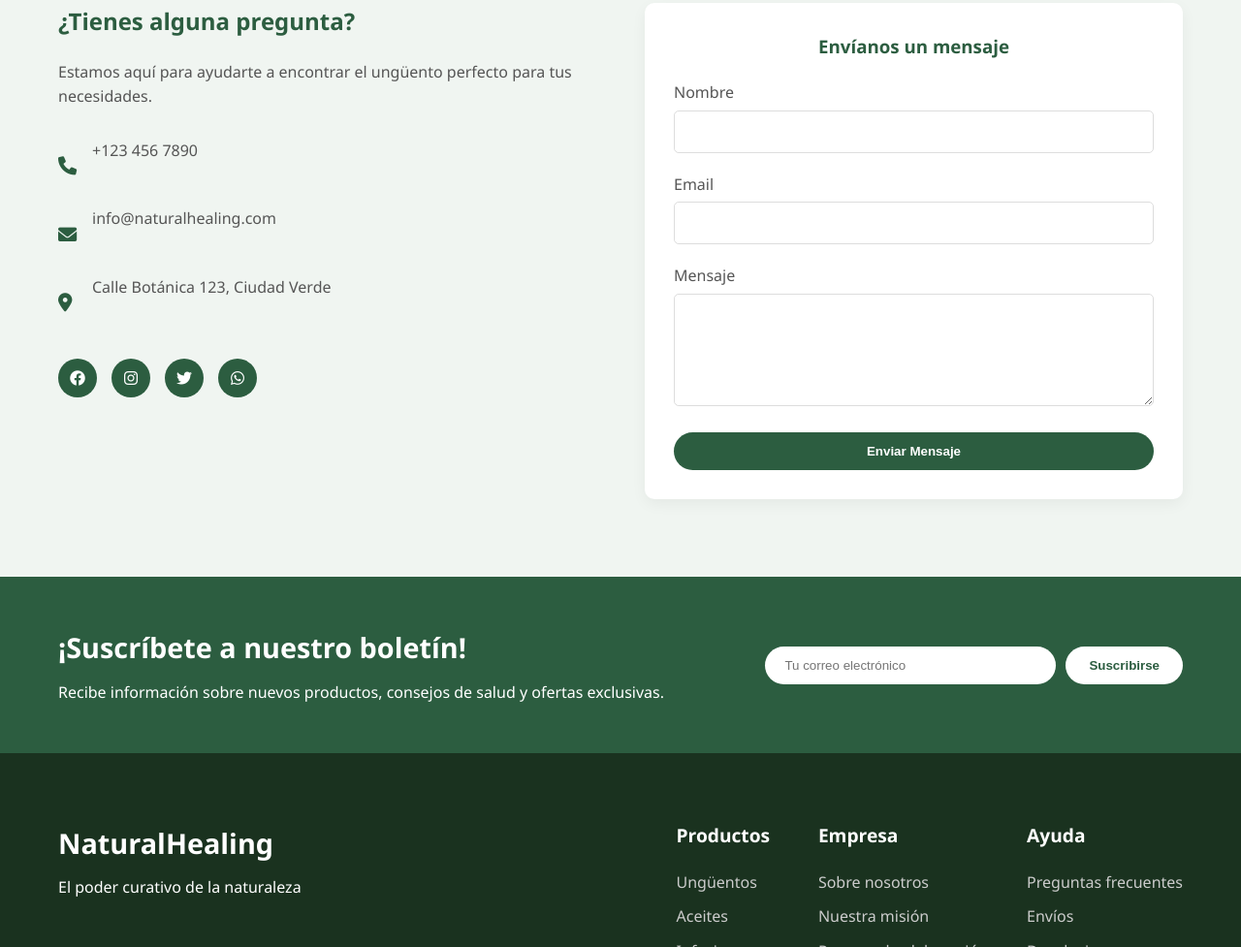
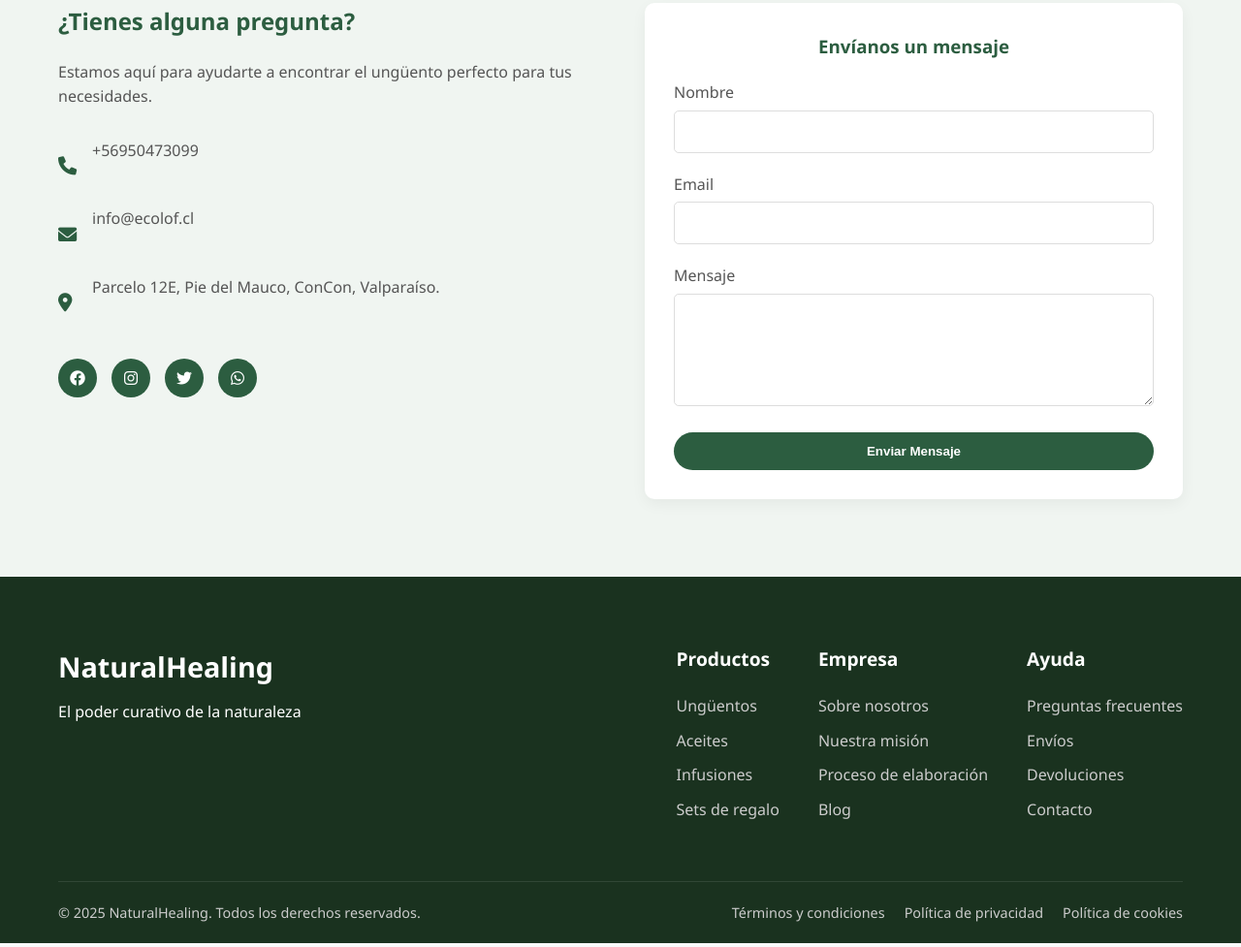
Before and after one commit to apsijasa/ecolof, a plain HTML site: page index.html in a window 1280 px wide. Shown: the part 3793-4770 px from the top of the page at 97% size. Drawn offline with Linux system fonts and the light colour scheme.

Commit message:
se actualizo el footer

```diff
--- a/index.html
+++ b/index.html
@@ -248,15 +248,15 @@
                     <p>Estamos aquí para ayudarte a encontrar el ungüento perfecto para tus necesidades.</p>
                     <div class="info-item">
                         <i class="fas fa-phone"></i>
-                        <p>+123 456 7890</p>
+                        <p>+56950473099</p>
                     </div>
                     <div class="info-item">
                         <i class="fas fa-envelope"></i>
-                        <p>info@naturalhealing.com</p>
+                        <p>info@ecolof.cl</p>
                     </div>
                     <div class="info-item">
                         <i class="fas fa-map-marker-alt"></i>
-                        <p>Calle Botánica 123, Ciudad Verde</p>
+                        <p>Parcelo 12E, Pie del Mauco, ConCon, Valparaíso.</p>
                     </div>
                     <div class="social-media">
                         <a href="#"><i class="fab fa-facebook"></i></a>
@@ -287,7 +287,7 @@
         </div>
     </section>
 
-    <section id="newsletter">
+<!--<section id="newsletter">
         <div class="container">
             <div class="newsletter-wrapper">
                 <div class="newsletter-text">
@@ -302,7 +302,7 @@
                 </div>
             </div>
         </div>
-    </section>
+    </section> -->
 
     <footer>
         <div class="container">
```
